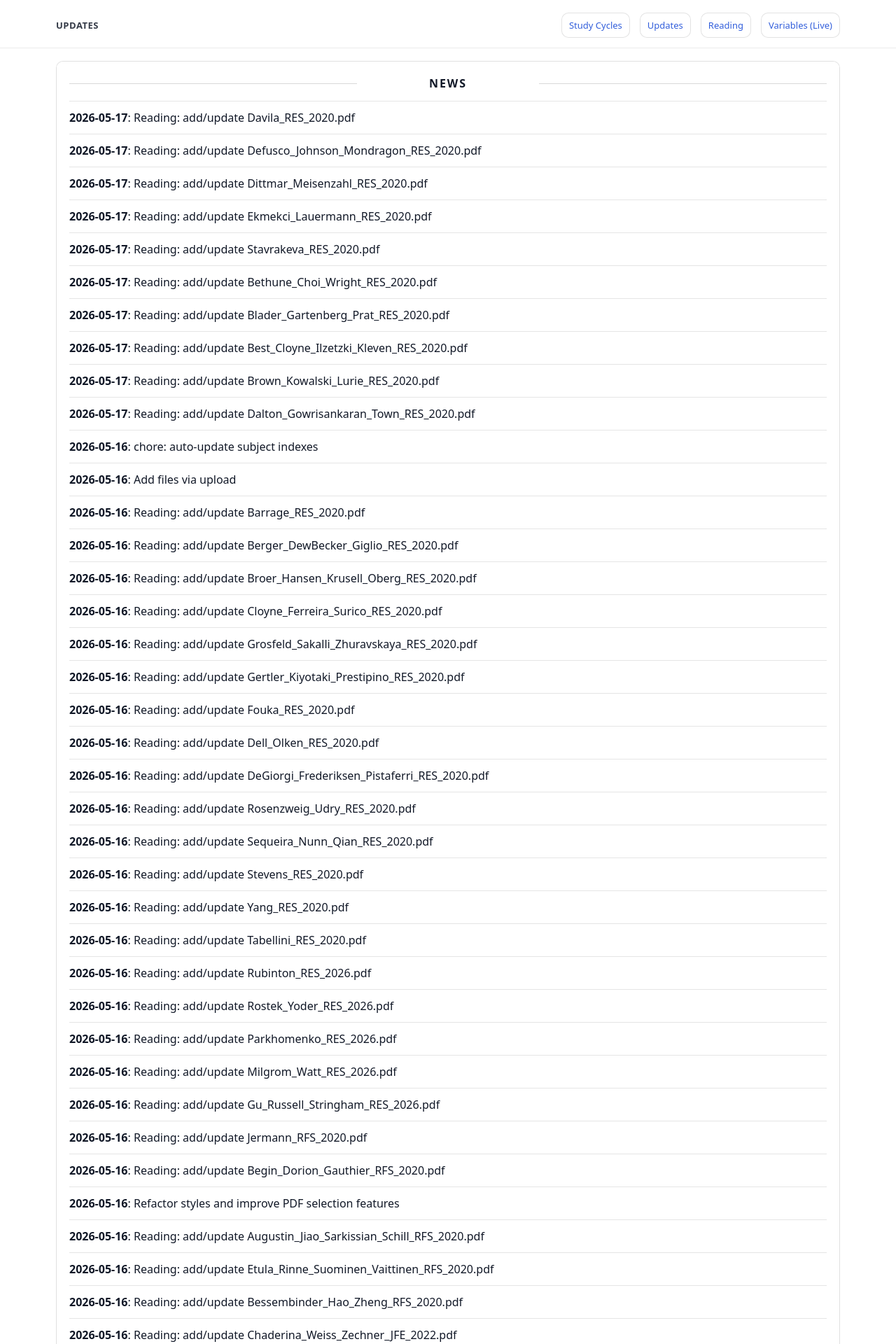
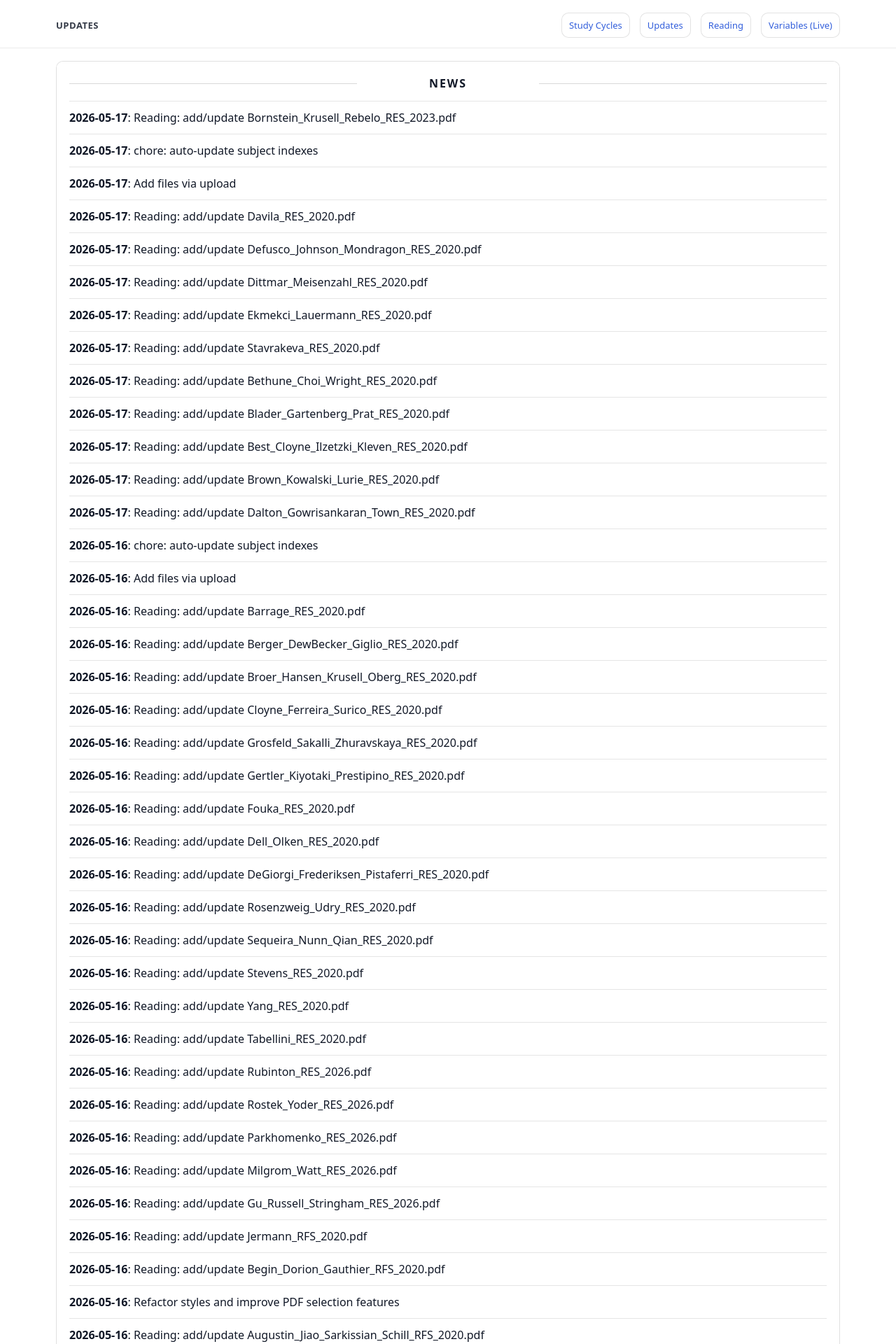
Before and after one commit to yaxinzn/study-archive, a Jekyll site: the page built from updates/index.md, in a window 1280 px wide. Shown: the top 1920 px of the page at 70% size. Built offline with Jekyll 4.4.1, drawn with Linux system fonts in a browser that asks for light colours; some of the changed text lies outside the part shown.

Commit message:
chore: update NEWS feed

```diff
--- a/_data/news.yml
+++ b/_data/news.yml
@@ -1,4 +1,13 @@
 # Auto-generated update history (sorted newest -> oldest). Do not edit manually.
+- ts: "1779008008"
+  date: "2026-05-17"
+  title: "Reading: add/update Bornstein_Krusell_Rebelo_RES_2023.pdf"
+- ts: "1779003879"
+  date: "2026-05-17"
+  title: "chore: auto-update subject indexes"
+- ts: "1779003813"
+  date: "2026-05-17"
+  title: "Add files via upload"
 - ts: "1778971490"
   date: "2026-05-17"
   title: "Reading: add/update Davila_RES_2020.pdf"
```
